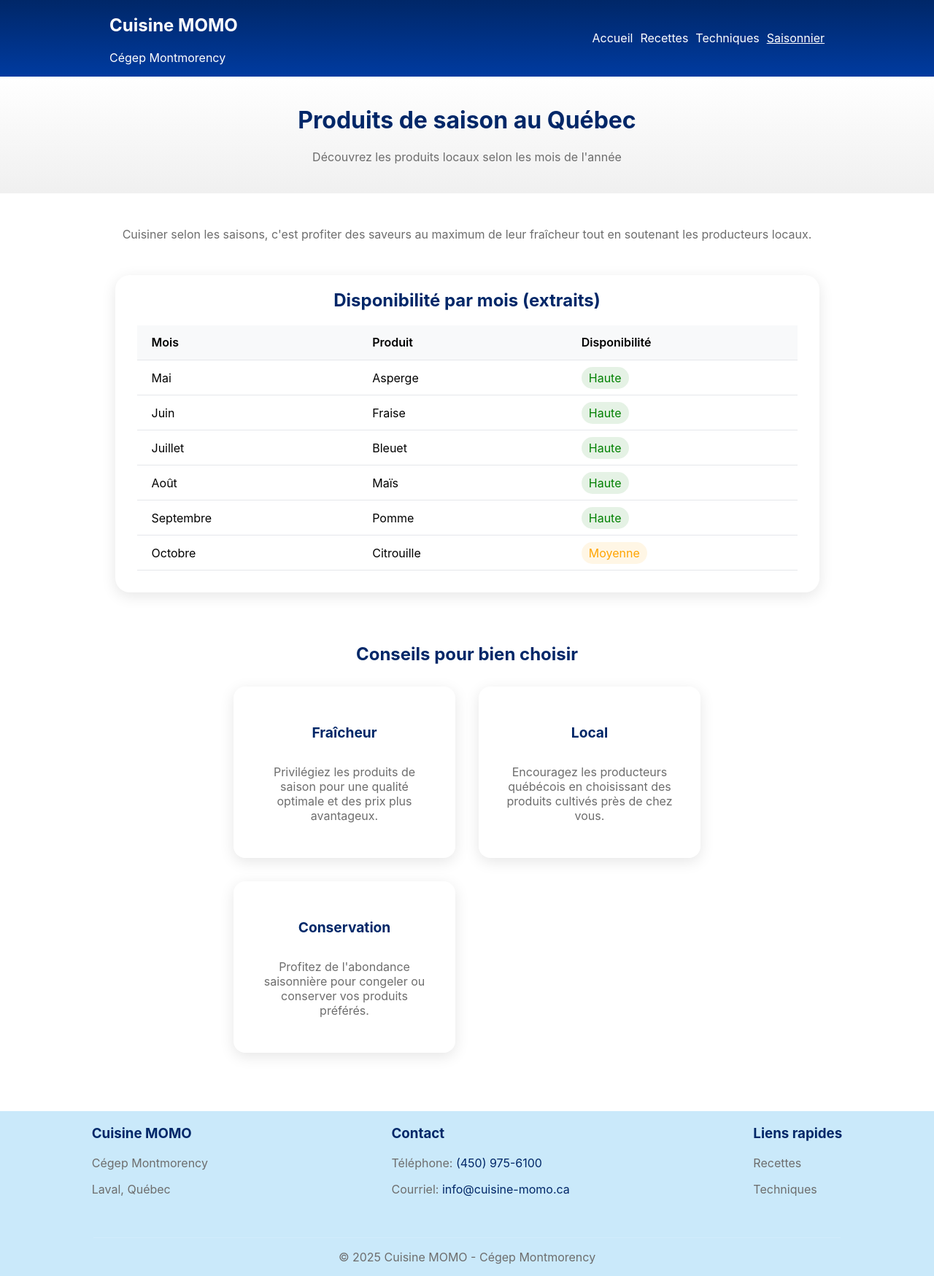
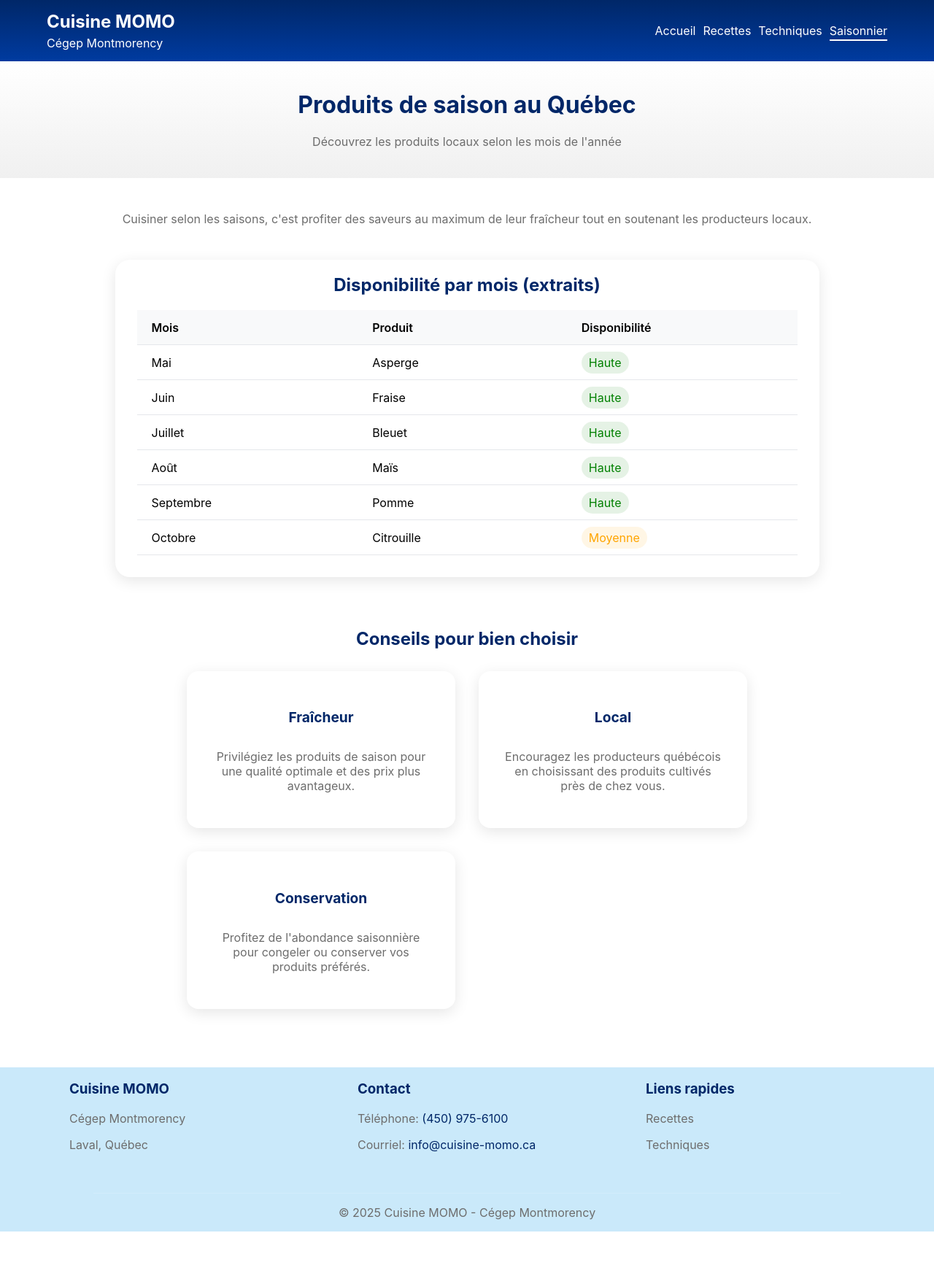
Before and after one commit to 2540161/interface-web, a plain HTML site: page TP1/pages/saisonnier.html in a window 1280 px wide. Shown: the whole page at 73% size. After the commit the page ends 1688 px from the top, so only its background shows below. Drawn offline with Linux system fonts and the light colour scheme.

Commit message:
Sauvegarde tp01

```diff
--- a/TP1/pages/saisonnier.html
+++ b/TP1/pages/saisonnier.html
@@ -11,7 +11,7 @@
 
 <body>
     <header class="header-commun">
-        <div>
+        <div class="header-commun-titres">
             <h2>Cuisine MOMO</h2>
             <p>Cégep Montmorency</p>
         </div>
--- a/TP1/styles/index.css
+++ b/TP1/styles/index.css
@@ -27,12 +27,6 @@ main {
   width: 100%;
   height: 600px;
   object-fit: cover;
-  border-radius: 20px;
-}
-
-main img {
-  width: 1000px;
-  object-fit: fill;
   border-radius: 20px;
 }
 
--- a/TP1/styles/main.css
+++ b/TP1/styles/main.css
@@ -17,20 +17,38 @@ body {
   display: flex;
   align-items: center;
   justify-content: space-between;
-  padding: 0px 150px;
+  padding: 0px min(5%, 150px);
   color: white;
-  position: sticky;
+  position:sticky;
   top: 0;
   z-index: 1000;
 }
 
 .header-commun p {
-    color: white;
+  color: white;
 }
 
 .header-commun a {
   color: white;
   text-decoration: none;
+}
+
+.header-commun-titres {
+  display: flex;
+  flex-direction: column;
+  gap: 5px;
+}
+
+.header-commun-titres *{
+  margin: 0px;
+}
+
+.header-commun-titres h2 {
+  margin-top: 15px;
+}
+
+.header-commun-titres p {
+  margin-bottom: 15px;
 }
 
 footer {
@@ -41,8 +59,9 @@ footer {
 }
 
 .footer-contenu {
-  display: flex;
-  justify-content: space-around;
+  display: grid;
+  grid-template-columns: repeat(auto-fit, minmax(200px, 300px));
+  justify-content: space-evenly;
   width: 100%;
 }
 
@@ -80,7 +99,8 @@ button:hover {
 }
 
 #navigation .souligne {
-  text-decoration: underline;
+  border-bottom: 2px solid white;
+  padding-bottom: 2px;
 }
 
 p {
@@ -90,3 +110,10 @@ p {
 .texte-bleu-fonce {
   color: #002768;
 }
+
+@media (max-width: 480px) {
+  .header-commun {
+    flex-direction: column;
+      padding-bottom: 20px;
+  }
+}
--- a/TP1/styles/saisonnier.css
+++ b/TP1/styles/saisonnier.css
@@ -77,7 +77,7 @@ tr {
     display: grid;
     grid-template-columns: repeat(auto-fit, minmax(250px, 1fr));
     gap: 2rem;
-    width: 50%;
+    width: 60%;
     margin: 10px 0px 50px 0px;
 }
 
```
Also changed, not shown: TP1/index.html (+1 -1 lines), TP1/pages/recettes.html (+1 -1 lines), TP1/pages/recettes/poutine.html (+1 -1 lines), TP1/pages/techniques.html (+1 -1 lines).
